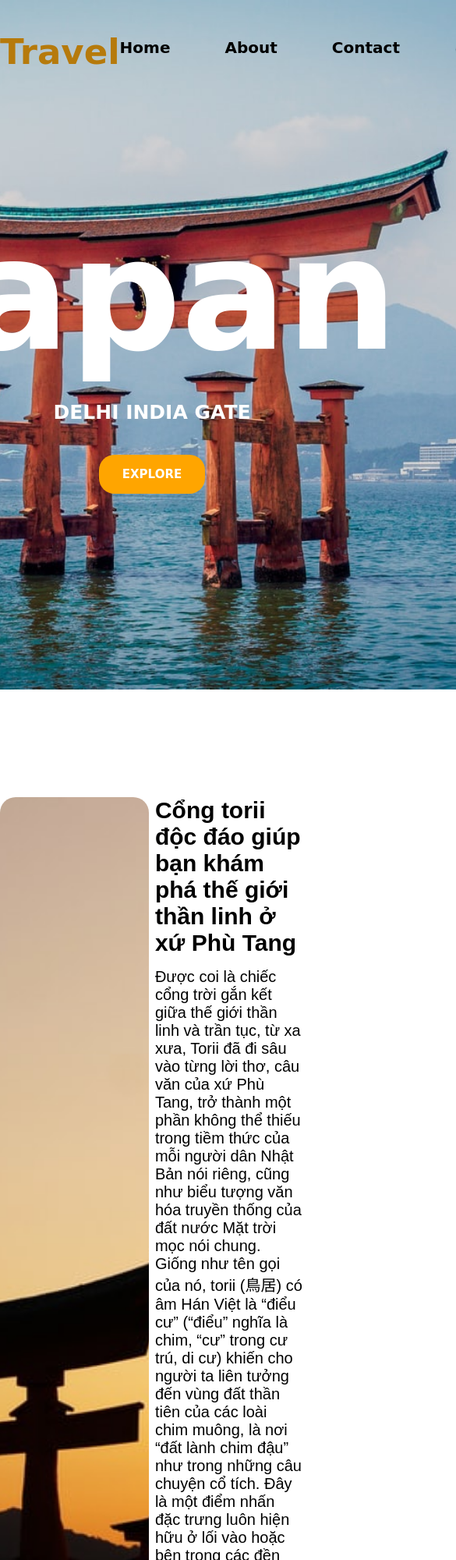
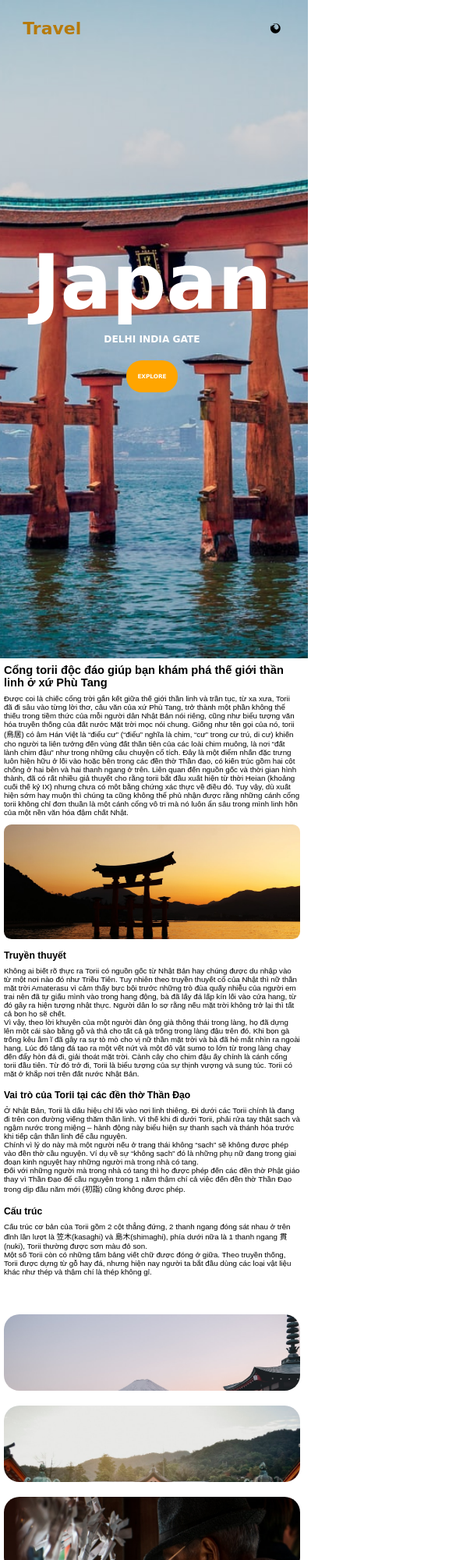
Before and after one commit to thuannq1201/Japan-Thuann-Travel, a plain HTML site: page index.html in a window 390 px wide. Shown: the top 2000 px of the page at 78% size, 585 px wide, since content can reach past the window. Drawn offline with nearby package versions, Linux system fonts and the light colour scheme.

Commit message:
del-changed

```diff
--- a/css/style.css
+++ b/css/style.css
@@ -170,12 +170,10 @@ body{
 .post{
       display: flex;
       justify-content: space-between;
-
 }
 
 .post .left{
       width: 100%;
-
 }
 
 .post .left p strong{
@@ -189,7 +187,6 @@ body{
 .post .left p{
       font-size: 2rem;
       font-family: Arial, Helvetica, sans-serif;
-
 }
 
 
@@ -281,4 +278,52 @@ footer::after{
 #myBtn:hover{
       background-color: salmon;
       transform: scale(1.1);
+      color: #000;
 }
+
+@media (max-width: 760px) {
+      html{
+            font-size: 30.5%;
+      }
+      .container{
+            padding: 1rem;
+      }
+      .header{
+            padding: 0 5rem;
+      }
+      .header-content{
+            margin-bottom: 19rem;
+      }
+
+      .menu .display-none{
+            display: none;
+      }
+      .torii-japan{
+            flex-direction: column-reverse;
+
+      }
+      .torii-japan .image{
+            width: 100%;
+            height: 30rem;
+            margin-top: 2rem;
+      }
+
+      .torii-japan .content{
+            width: 100%;
+      }
+
+      .card{
+            flex-direction: column;
+            margin-top: 8rem;
+      }
+
+      .card .card-item{
+            width: 100%;
+            padding: 2rem 0;
+      }
+
+      .card .card-item:first-child{
+            margin-left: 0;
+      }
+
+}
--- a/index.html
+++ b/index.html
@@ -18,13 +18,13 @@
                               <h1>Travel</h1>
                         </div>
                         <ul class="menu">
-                              <li class="menu-item">
+                              <li class="menu-item display-none">
                                     <a href="#" class="menu-link">Home</a>
                               </li>
-                              <li class="menu-item">
+                              <li class="menu-item display-none">
                                     <a href="#" class="menu-link">About</a>
                               </li>
-                              <li class="menu-item">
+                              <li class="menu-item display-none">
                                     <a href="#" class="menu-link">Contact</a>
                               </li>
                               <li class="menu-item">
@@ -108,7 +108,7 @@
 
 
             </div>
-            <footer style="">
+            <footer>
                   <p>Bản quyền thuộc về Thuann</p>
             </footer>
       </div>
```
